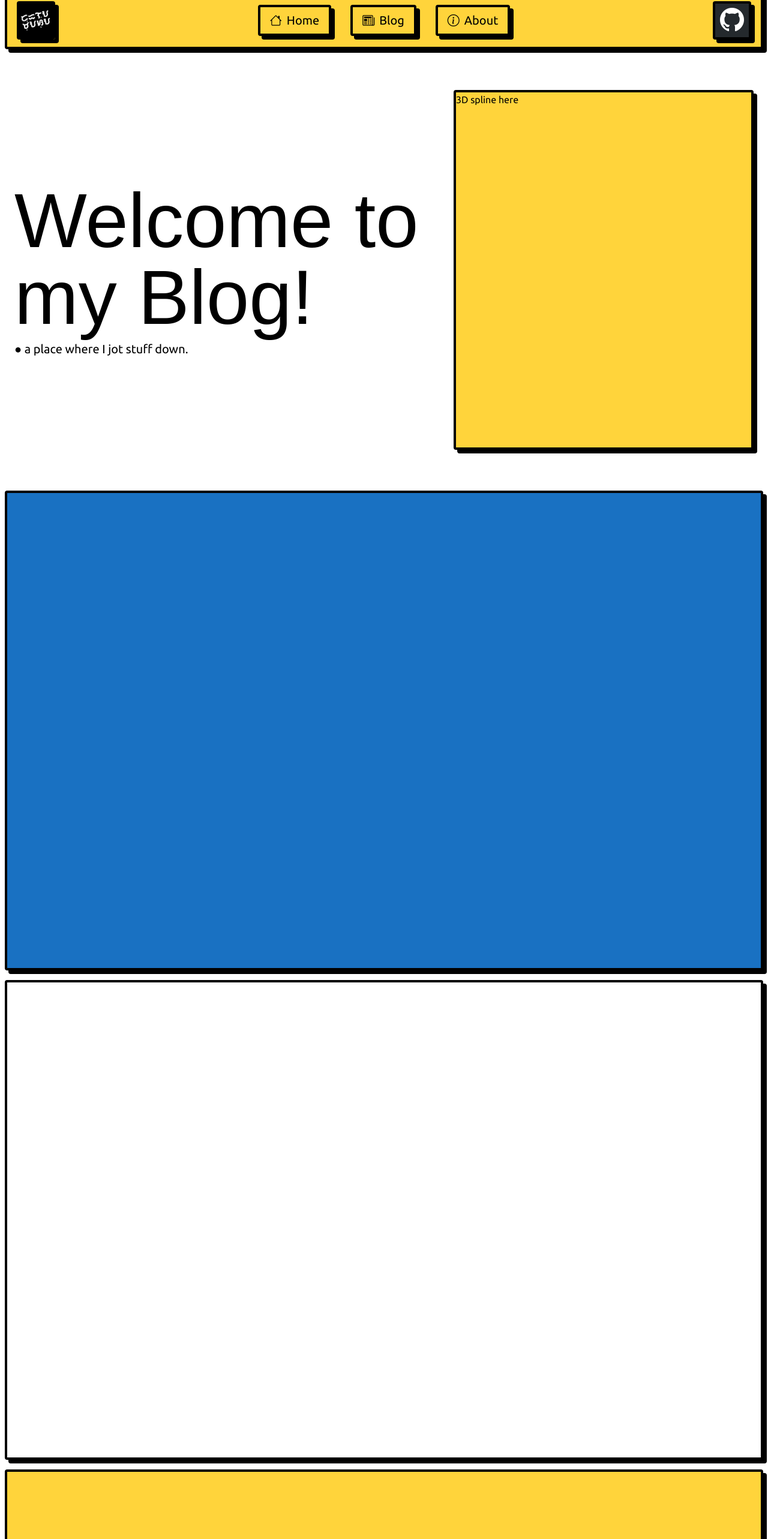
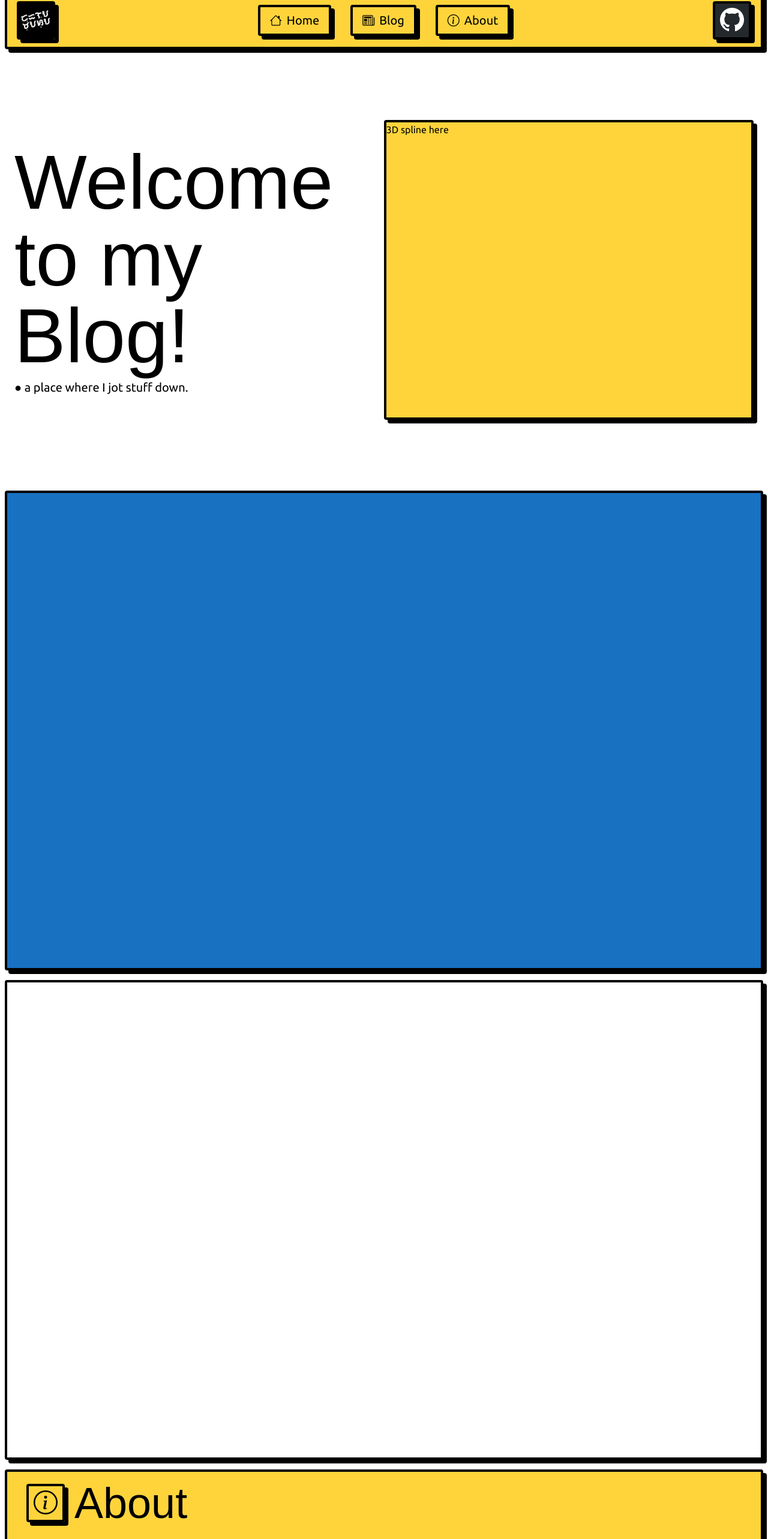
Before and after one commit to denverdelamasa/blog, a Next.js app: page / in a window 1280 px wide. Shown: the part 22-2588 px from the top of the page at 60% size. Built offline with nearby package versions, Linux system fonts and the light colour scheme; a web font is replaced by a local one.

Commit message:
fix: typography in phonescreens | About section

```diff
--- /dev/null
+++ b/src/app/About.tsx
@@ -0,0 +1,18 @@
+import Link from "next/link";
+
+export default function About() {
+  return (
+    <>
+        <div className="hero-content text-black w-full h-full justify-start">
+            <div className="flex flex-row">
+                <div className="my-auto w-[8vh] h-[8vh] m-4 neo-brutalist  flex items-center justify-center">
+                    <i className="bi bi-info-circle text-black text-[5vh]"></i>
+                </div>
+                <h1 className="text-7xl text-wrap my-auto">
+                    About
+                </h1>
+            </div>
+        </div>
+    </>
+  );
+}
--- a/src/app/HomepageHero.tsx
+++ b/src/app/HomepageHero.tsx
@@ -5,14 +5,14 @@ export default function HomepageHero() {
     <>
         <div className="hero-content flex flex-col lg:flex-row justify-evenly text-black w-full h-full">
             <div className="flex flex-col gap-2">
-                <h1 className="text-[8rem] text-wrap">
+                <h1 className="text-5xl md:text-[8rem] text-wrap">
                     Welcome to my Blog!
                 </h1>
-                <p className="text-xl">
+                <p className="text-md md:text-xl">
                     ● a place where I jot stuff down.
                 </p>
             </div>
-            <div className="bg-[#ffd43b] neo-brutalist min-w-[500px] min-h-[600px]">
+            <div className="bg-[#ffd43b] neo-brutalist w-full md:min-w-[500px] h-[500px]">
                 3D spline here
             </div>
         </div>
--- a/src/app/page.tsx
+++ b/src/app/page.tsx
@@ -1,5 +1,5 @@
 import HomepageHero from "./HomepageHero";
-
+import About from "./About";
 export default function Home() {
   return (
     <>
@@ -14,7 +14,7 @@ export default function Home() {
 
         </section>
         <section id="about" className="min-h-[100vh] bg-[#ffd43b] neo-brutalist">
-
+          <About/>
         </section>
       </main>
     </>
```
